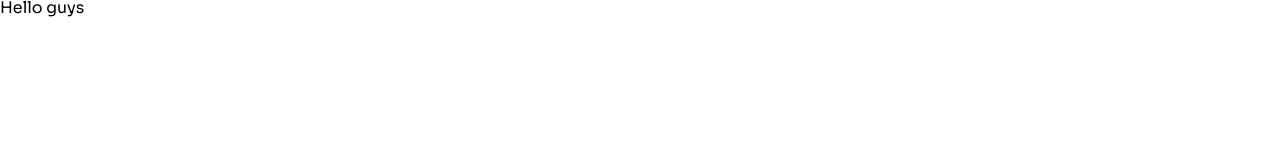
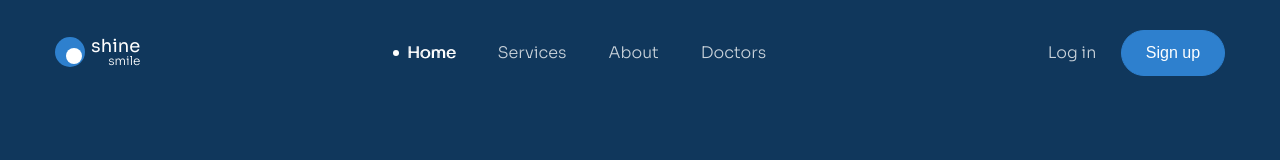
Before and after one commit to thaile-shin/thai-project-f8-03, a plain HTML site: page index.html in a window 1280 px wide. Drawn offline with Linux system fonts and the light colour scheme.

Commit message:
Header top

```diff
--- a/assets/css/styles.css
+++ b/assets/css/styles.css
@@ -1,5 +1,9 @@
 * {
     box-sizing: border-box;
+}
+
+:root {
+    --header-bg: #10375c;
 }
 
 html {
@@ -8,5 +12,117 @@ html {
 
 body {
     font-size: 1.6rem;
-    font-family: 'Sora', sans-serif;
+    font-family: "Sora", sans-serif;
 }
+/* Common */
+a {
+    text-decoration: none;
+}
+.container {
+    width: 1170px;
+    max-width: calc(100% - 48px);
+    margin: 0 auto;
+}
+.btn {
+    display: inline-block;
+    padding: 15px 20px;
+    min-width: 205px;
+    text-align: center;
+    color: #fff;
+    font-size: 1.6rem;
+    font-weight: 400;
+    line-height: 1.75;
+    background: #2E80CE;
+    border: 1px solid #2e80ce;
+    border-radius: 999px;
+}
+.btn:hover {
+    opacity: 0.9;
+    cursor: pointer;
+}
+/* Header */
+.header {
+    padding-top: 30px;
+    min-height: 100vh;
+    background: var(--header-bg);
+}
+
+.header-top {
+    display: flex;
+    justify-content: space-between;
+    align-items: center;
+}
+/* Logo */
+.logo {
+    font-size: 1rem;
+    position: relative;
+    display: inline-flex;
+}
+
+.logo__circle::before,
+.logo__circle::after {
+    content: "";
+    display: inline-block;
+    border-radius: 50%;
+}
+
+.logo__circle::before {
+    width: 3em;
+    height: 3em;
+    background: #2e80ce;
+}
+.logo__circle::after {
+    position: absolute;
+    top: 1.1em;
+    left: 1.1em;
+    width: 1.6em;
+    height: 1.6em;
+    background: #fff;
+}
+.logo__text {
+    margin-left: 0.6em;
+}
+.logo__branch {
+    display: block;
+    color: #fff;
+    text-align: right;
+    font-size: 1.8em;
+    font-weight: 400;
+}
+.logo__branch--small {
+    font-size: 1.2em;
+    font-weight: 300;
+}
+/* Navbar */
+.navbar__list {
+    display: flex;
+}
+.action__log-in,
+.navbar__link {
+    padding: 4px 21px;
+    color: #c9d2da;
+    text-align: center;
+    font-size: 1.6rem;
+    font-weight: 300;
+    line-height: 1.75; /* 175% */
+}
+.navbar__link:hover,
+.navbar__link--active {
+    text-shadow: 1px 0 0 currentColor;
+    color: #FFF;
+}
+.navbar__link--active::before {
+    position: relative;
+    left: -8px;
+    top: -2px;
+    content: "";
+    display: inline-block;
+    width: 6px;
+    height: 6px;
+    border-radius: 50%;
+    background: #fff;
+}
+.action__sign-up {
+    padding: 8px 20px;
+    min-width: 104px;
+}
--- a/index.html
+++ b/index.html
@@ -36,6 +36,40 @@
 
     </head>
     <body>
-        <h1>Hello guys</h1>
+        <header class="header">
+            <div class="container">
+                <div class="header-top">
+                    <a href="#!">
+                        <div class="logo">
+                            <span class="logo__circle"></span>
+                            <span class="logo__text">
+                                <span class="logo__branch">shine</span>
+                                <span class="logo__branch logo__branch--small">smile</span>
+                            </span>
+                        </div>
+                    </a>
+                    <nav class="navbar">
+                        <ul class="navbar__list">
+                            <li class="navbar__item ">
+                                <a href="#!" class="navbar__link navbar__link--active">Home</a>
+                            </li>
+                            <li class="navbar__item">
+                                <a href="#!" class="navbar__link">Services</a>
+                            </li>
+                            <li class="navbar__item">
+                                <a href="#!" class="navbar__link">About</a>
+                            </li>
+                            <li class="navbar__item">
+                                <a href="#!" class="navbar__link">Doctors</a>
+                            </li>
+                        </ul>
+                    </nav>
+                    <div class="action">
+                        <a href="#!" class="action__log-in">Log in</a>
+                        <button class="btn action__sign-up">Sign up</button>
+                    </div>
+                </div>
+            </div>
+        </header>
     </body>
 </html>
```
